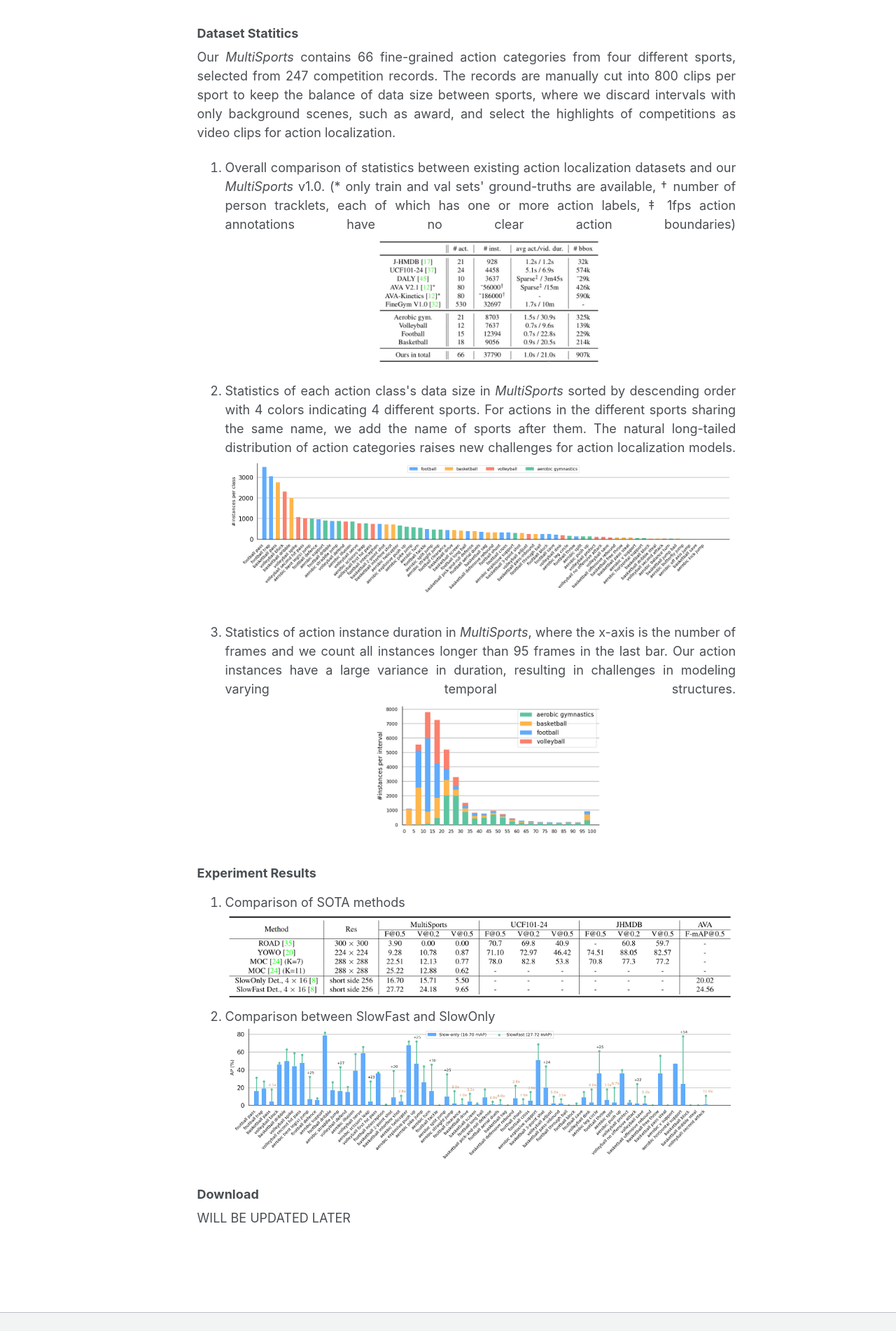
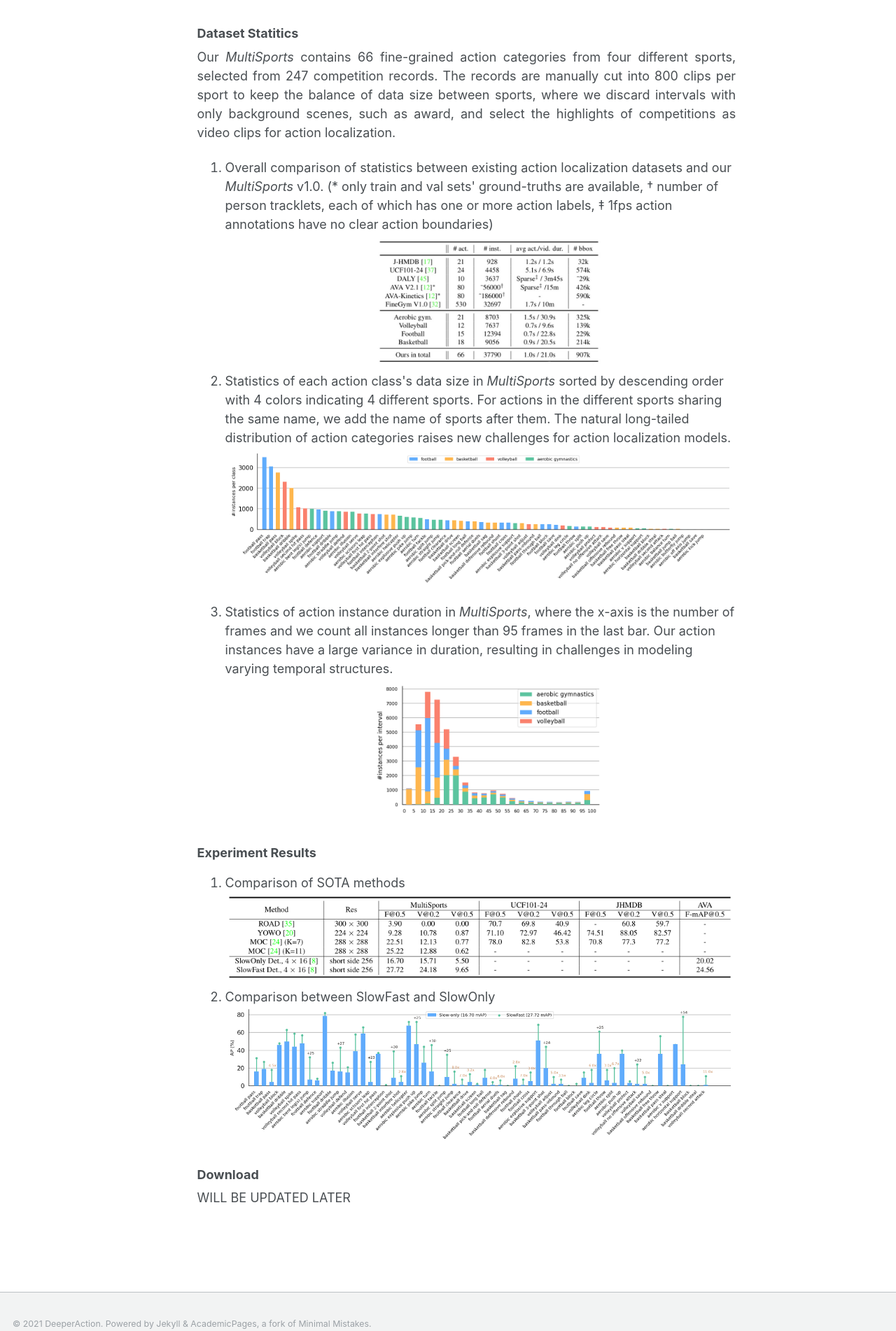
Before and after one commit to deeperaction/deeperaction.github.io, a Jekyll site: the page built from _pages/multisports.html, in a window 1280 px wide. Shown: the part 2438-4340 px from the top of the page at 70% size. Built offline with Jekyll 4.4.1, drawn with Linux system fonts in a browser that asks for light colours.

Commit message:
UPDATE: alignment

```diff
--- a/_pages/multisports.html
+++ b/_pages/multisports.html
@@ -57,18 +57,18 @@
 						Our <i>MultiSports</i> contains 66 fine-grained action categories from four different sports, selected from 247 competition records. The records are manually cut into 800 clips per sport to keep the balance of data size between sports, where we discard intervals with only background scenes, such as award, and select the highlights of competitions as video clips for action localization.
 						</p>
 						<ol>
-							<li><p style="text-align:justify; text-justify:inter-ideograph;">
+							<li>
 								Overall comparison of statistics between existing action localization datasets and our <i>MultiSports</i> v1.0. (* only train and val sets' ground-truths are available, † number of person tracklets, each of which has one or more action labels, ‡ 1fps action annotations have no clear action boundaries)
 								<span class="image fit"><img src="/images/ms_comp.jpg" alt="comparison with other dataset"/></span>
-							</p></li>
-							<li><p style="text-align:justify; text-justify:inter-ideograph;">
+							</li>
+							<li>
 								Statistics of each action class's data size in <i>MultiSports</i> sorted by descending order with 4 colors indicating 4 different sports. For actions in the different sports sharing the same name, we add the name of sports after them. The natural long-tailed distribution of action categories raises new challenges for action localization models.
 								<span class="image fit"><img src="/images/ms_num_inst.png" alt="number of instances"/></span>
-							</p></li>
-							<li><p style="text-align:justify; text-justify:inter-ideograph;">
+							</li>
+							<li>
 								Statistics of action instance duration in <i>MultiSports</i>, where the x-axis is the number of frames and we count all instances longer than 95 frames in the last bar. Our action instances have a large variance in duration, resulting in challenges in modeling varying temporal structures.
 								<span class="image fit"><img src="/images/ms_interval.png" alt="action duration"/></span>
-							</p></li>
+							</li>
 						</ol>
 						<header>
 						<h3>Experiment Results</h3>
```
